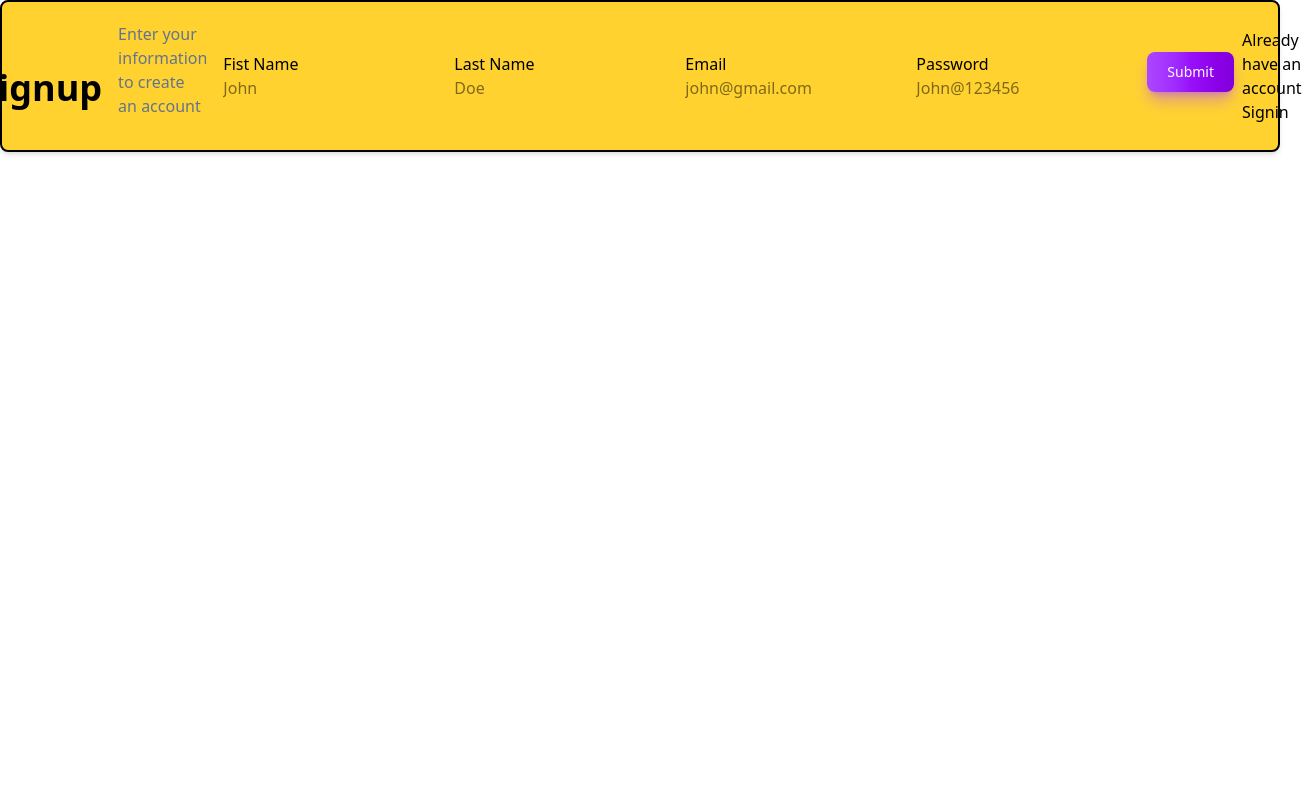
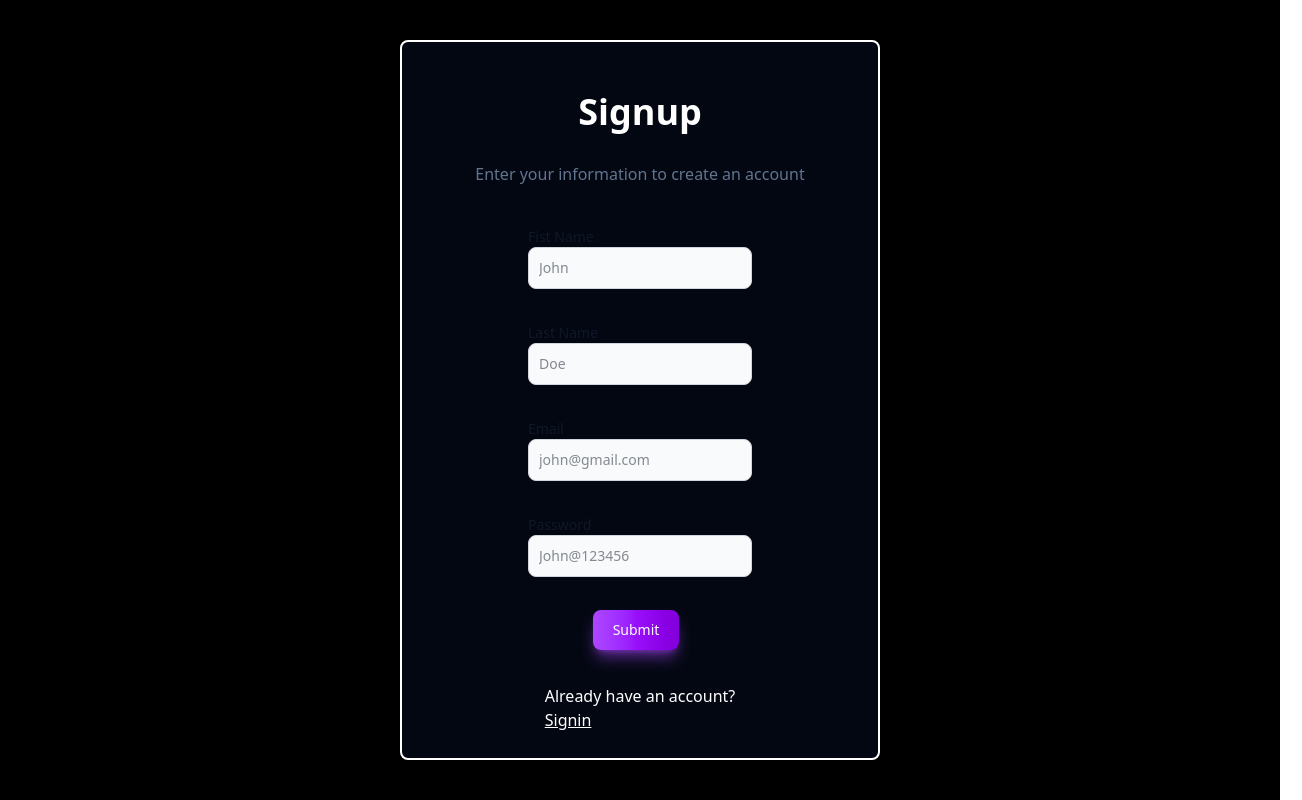
Before and after one commit to shaikFayazuddin/cohort, a React app in the folder practise/8week/paytmClone/frontend/: page / in a window 1280 px wide. Shown: the whole page, 1302 px wide, since content can reach past the window. Built offline with nearby package versions, Linux system fonts and the light colour scheme; the HTML template or start-up script is replaced by a standard one.

Commit message:
adding css

```diff
--- a/practise/8week/paytmClone/frontend/src/components/FooterWarning.jsx
+++ b/practise/8week/paytmClone/frontend/src/components/FooterWarning.jsx
@@ -1,6 +1,5 @@
 export function FooterWarning({warning, ref, anchorText}){
   return <div>
-    <p>{warning}</p>
-    <a href={ref}>{anchorText}</a>
+    <p>{warning}</p><a href={ref} className="underline block">{anchorText}</a>
   </div>
 }
--- a/practise/8week/paytmClone/frontend/src/components/InputBox.jsx
+++ b/practise/8week/paytmClone/frontend/src/components/InputBox.jsx
@@ -1,6 +1,11 @@
 export function InputBox({inputLabel, inputPlaceholder, inputType, onChange}){
-  return <label>
+  return <label className="block mb-2 text-sm font-medium text-gray-900 dark:text-white">
     {inputLabel}
-    <input type={inputType} placeholder={inputPlaceholder} onChange={onChange} />
+    <input type={inputType} placeholder={inputPlaceholder} onChange={onChange} className="bg-gray-50 border border-gray-300 text-gray-900 text-sm rounded-lg focus:ring-blue-500 focus:border-blue-500 block w-full p-2.5 dark:bg-gray-700 dark:border-gray-600 dark:placeholder-gray-400 dark:text-white dark:focus:ring-blue-500 dark:focus:border-blue-500"/>
   </label>
 }
+
+{/* <div class="mb-6">
+    <label for="default-input" className="block mb-2 text-sm font-medium text-gray-900 dark:text-white">Default input</label>
+    <input type="text" id="default-input" className="bg-gray-50 border border-gray-300 text-gray-900 text-sm rounded-lg focus:ring-blue-500 focus:border-blue-500 block w-full p-2.5 dark:bg-gray-700 dark:border-gray-600 dark:placeholder-gray-400 dark:text-white dark:focus:ring-blue-500 dark:focus:border-blue-500">
+</div> */}
--- a/practise/8week/paytmClone/frontend/src/pages/Signin.jsx
+++ b/practise/8week/paytmClone/frontend/src/pages/Signin.jsx
@@ -36,7 +36,8 @@ export function Signin(){
 
 
   }
-  return <div>
+  return <div className="flex items-center justify-center h-screen bg-black">
+    <div className="border-2 border-black-500  bg-gray-950 text-white rounded-lg shadow-md flex flex-col justify-evenly items-center w-120 h-180 ">
     <Heading headingTitle={titleName}></Heading>
 
     <SubHeading subHeadingTitle={subHeading}></SubHeading>
@@ -50,4 +51,5 @@ export function Signin(){
     <FooterWarning warning={warningMessage} ref={"/signup"} anchorText={"Signup"}></FooterWarning>
 
   </div>
+  </div>
 }
--- a/practise/8week/paytmClone/frontend/src/pages/Signup.jsx
+++ b/practise/8week/paytmClone/frontend/src/pages/Signup.jsx
@@ -14,14 +14,13 @@ export function Signup() {
   const [userName, setUsername] = useState("");
   const [password, setPassword] = useState("");
 
-  const navigate = useNavigate()
+  const navigate = useNavigate();
 
   const titleName = "Signup";
   const subHeading = "Enter your information to create an account";
-  const warningMessage = "Already have an account";
+  const warningMessage = "Already have an account?";
 
   const handleSubmit = async () => {
-
     await axios
       .post(`${DB_URL}/api/v1/user/signup`, {
         firstName: fistName,
@@ -31,17 +30,17 @@ export function Signup() {
       })
       .then(function (response) {
         // console.log(response);
-        localStorage.setItem("token", response.data.token)
-        navigate("/dashboard")
+        localStorage.setItem("token", response.data.token);
+        navigate("/dashboard");
       })
       .catch(function (error) {
-        alert(error.response.data.msg)
+        alert(error.response.data.msg);
       });
-
   };
 
   return (
-    <div className="border-2 border-black-500  bg-amber-300 p-4 rounded-lg shadow-md flex items-center justify-center">
+    <div className="flex items-center justify-center h-screen bg-black">
+      <div className="border-2 border-black-500  bg-gray-950 text-white rounded-lg shadow-md flex flex-col justify-evenly items-center w-120 h-180 ">
         <Heading headingTitle={titleName}></Heading>
 
         <SubHeading subHeadingTitle={subHeading}></SubHeading>
@@ -82,5 +81,6 @@ export function Signup() {
           anchorText={"Signin"}
         ></FooterWarning>
       </div>
+    </div>
   );
 }
```
Lines whose indentation alone changed are shown as unchanged.
